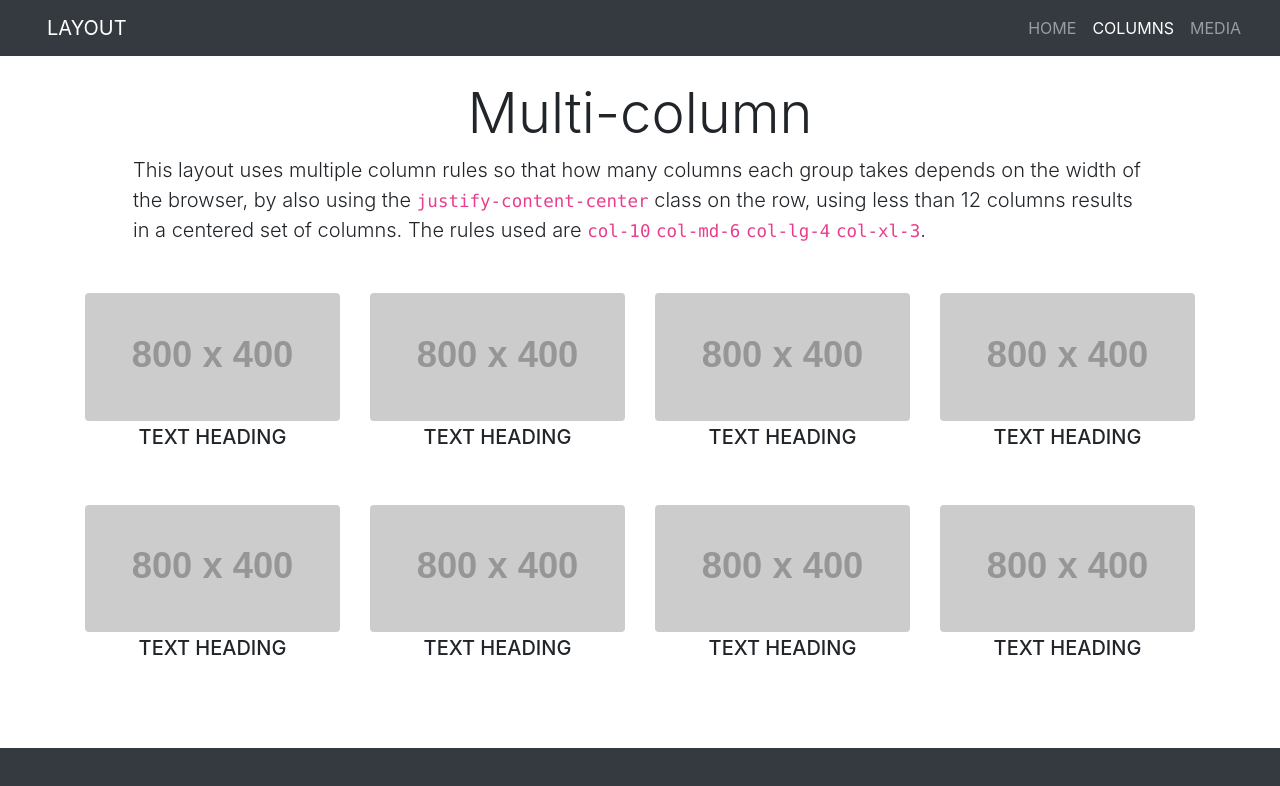
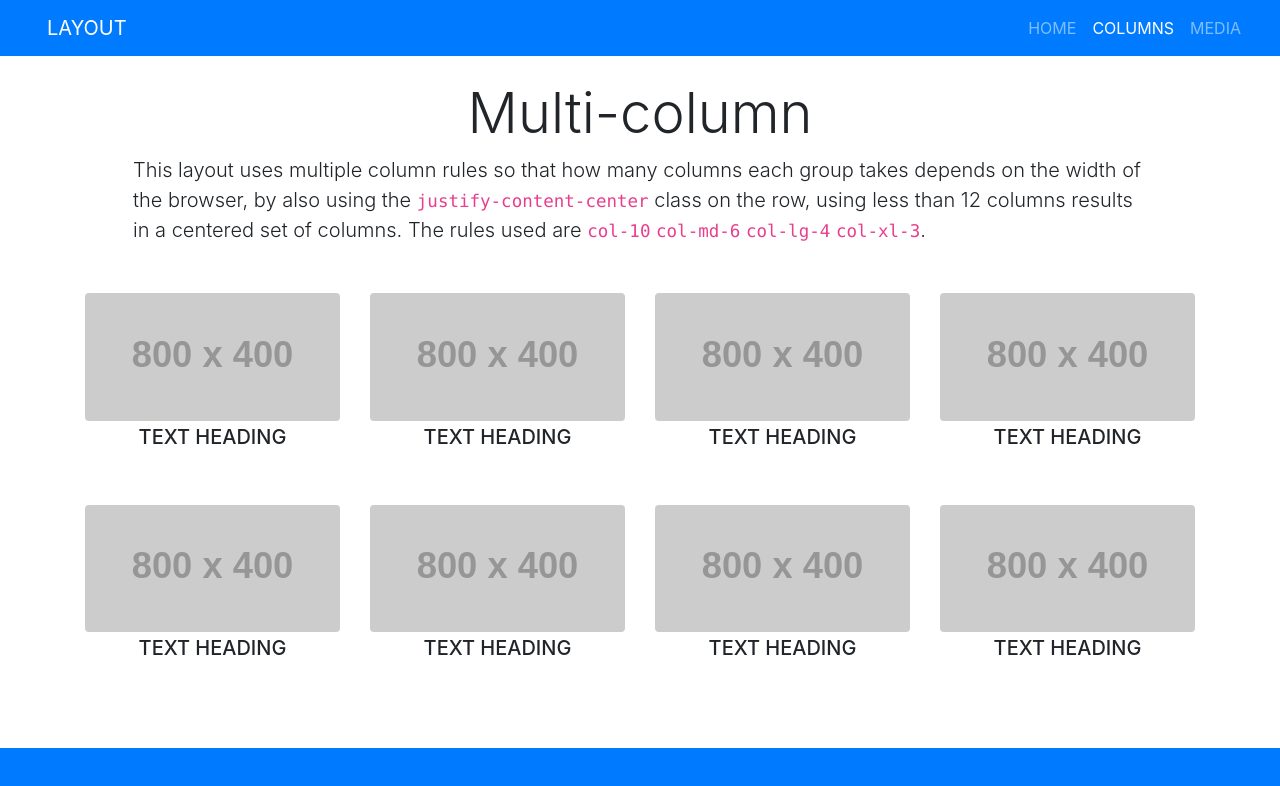
Before and after one commit to patski111/studious-guacamole, a plain HTML site: page docs/columns.html in a window 1280 px wide. Drawn offline with nearby package versions, Linux system fonts and the light colour scheme; placeholder pictures from the web are drawn by us.

Commit message:
Changed colors to blue backgrounds

```diff
--- a/docs/columns.html
+++ b/docs/columns.html
@@ -13,9 +13,9 @@
     <title>Layouts</title>
   </head>
 
-  <body class="bg-dark">
+  <body class="bg-primary">
     <header id="page-hero" class=" d-flex flex-column align-content-between">
-      <nav class=" navbar navbar-expand-md bg-dark navbar-dark text-uppercase">
+      <nav class=" navbar navbar-expand-md bg-primary navbar-dark text-uppercase">
         <div class="container-fluid">
           <button
             type="button"
```
Also changed, not shown: docs/index.html (+2 -2 lines), docs/media.html (+2 -2 lines).
